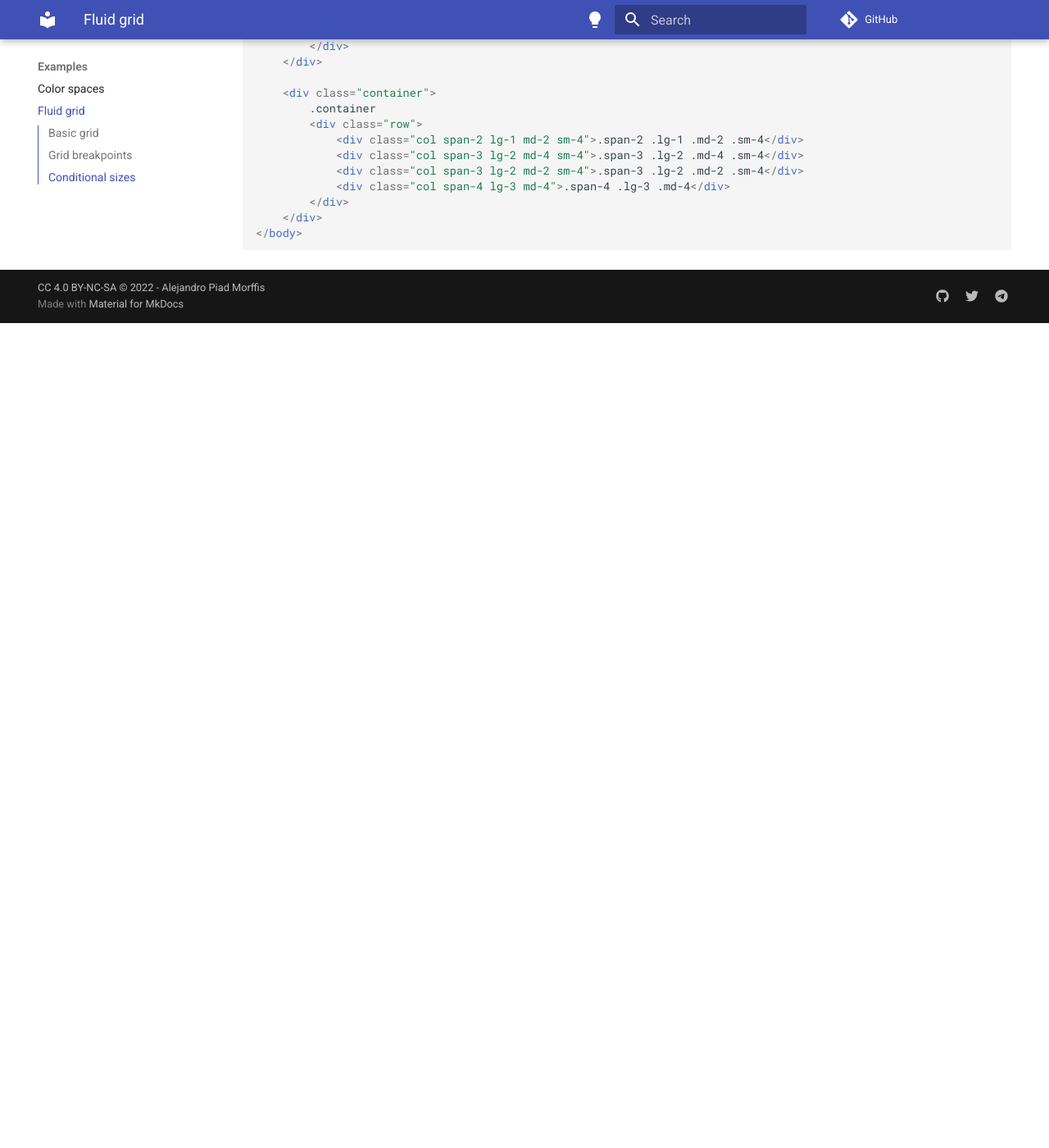
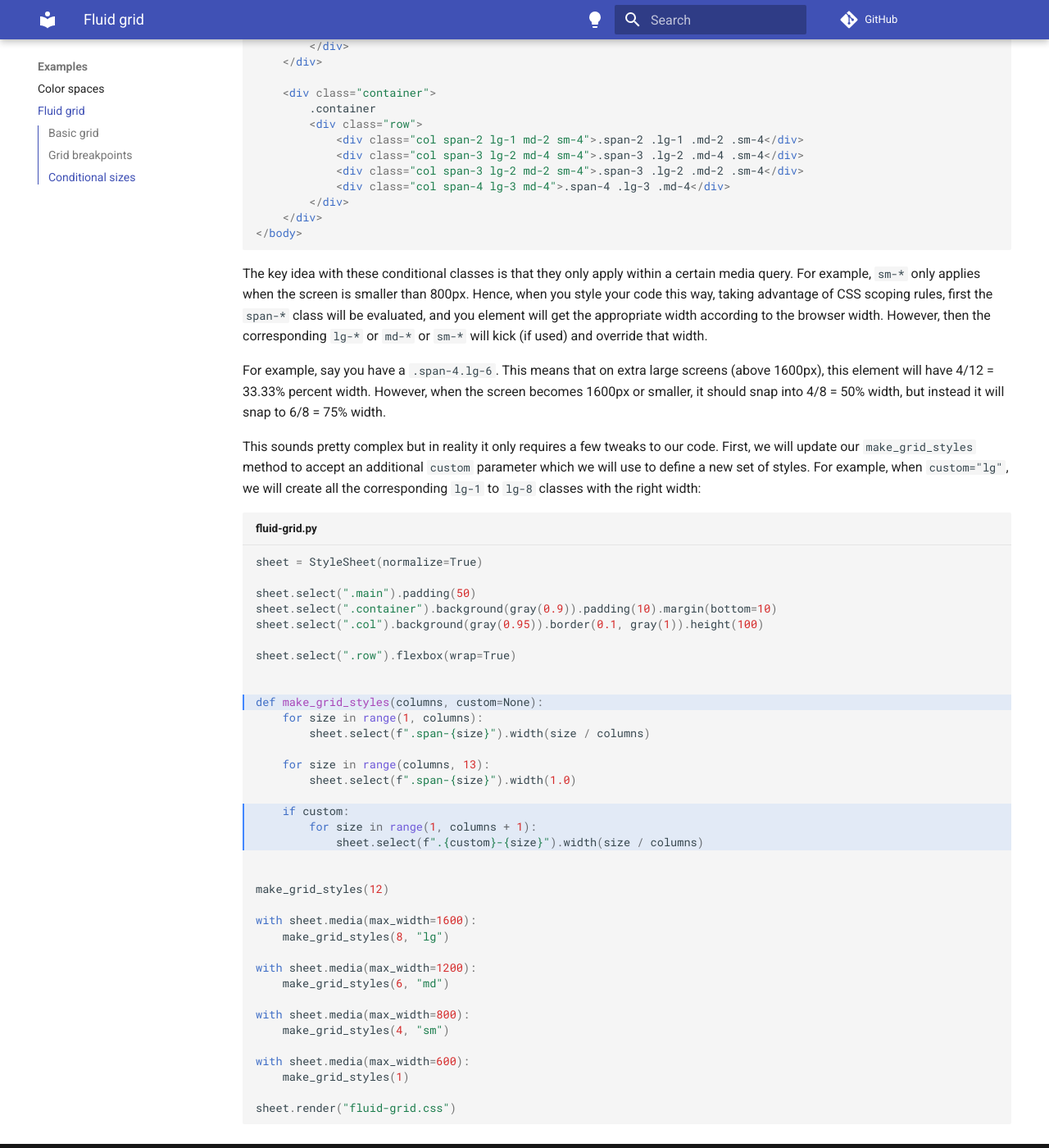
Before and after one commit to apiad/violetear, an MkDocs documentation site: the page built from docs/examples/fluid-grid.md, in a window 1280 px wide and 1400 px high, scrolled down 4865 px. Shown: the whole window at 82% size. Built offline with MkDocs 1.6.1 and Material for MkDocs 9.7.7, drawn with Linux system fonts in a browser that asks for light colours; comment, search, counter and statistics services are not loaded; before the commit the page ends 5259 px from its top, so only the background shows below that.

Commit message:
Update CSS

````diff
--- a/docs/examples/fluid-grid-1.css
+++ b/docs/examples/fluid-grid-1.css
@@ -1,6 +1,6 @@
 /* Made with violetear */
 /* Generating all 16 styles */
-/* Autogenerated on 2022-08-21 21:15:36.832491 */
+/* Autogenerated on 2022-08-22 00:53:24.300252 */
 
 /*! modern-normalize v1.1.0 | MIT License | https://github.com/sindresorhus/modern-normalize */
 
--- a/docs/examples/fluid-grid-2.css
+++ b/docs/examples/fluid-grid-2.css
@@ -1,6 +1,6 @@
 /* Made with violetear */
 /* Generating all 16 styles */
-/* Autogenerated on 2022-08-21 21:15:36.833892 */
+/* Autogenerated on 2022-08-22 00:53:24.308091 */
 
 /*! modern-normalize v1.1.0 | MIT License | https://github.com/sindresorhus/modern-normalize */
 
--- a/docs/examples/fluid-grid-3.css
+++ b/docs/examples/fluid-grid-3.css
@@ -1,6 +1,6 @@
 /* Made with violetear */
 /* Generating all 34 styles */
-/* Autogenerated on 2022-08-21 21:15:36.835996 */
+/* Autogenerated on 2022-08-22 00:53:24.322105 */
 
 /*! modern-normalize v1.1.0 | MIT License | https://github.com/sindresorhus/modern-normalize */
 
--- a/docs/examples/fluid-grid.css
+++ b/docs/examples/fluid-grid.css
@@ -1,6 +1,6 @@
 /* Made with violetear */
 /* Generating all 35 styles */
-/* Autogenerated on 2022-08-21 21:15:36.839632 */
+/* Autogenerated on 2022-08-22 00:53:24.333113 */
 
 /*! modern-normalize v1.1.0 | MIT License | https://github.com/sindresorhus/modern-normalize */
 
--- a/docs/examples/fluid-grid.md
+++ b/docs/examples/fluid-grid.md
@@ -223,3 +223,53 @@ Extending this idea into all grid breakpoints, what we want now is to have `sm-1
     </div>
 </body>
 ```
+
+The key idea with these conditional classes is that they only apply within a certain media query.
+For example, `sm-*` only applies when the screen is smaller than 800px.
+Hence, when you style your code this way, taking advantage of CSS scoping rules, first the `span-*` class will be evaluated, and you element will get the appropriate width according to the browser width. However, then the corresponding `lg-*` or `md-*` or `sm-*` will kick (if used) and override that width.
+
+For example, say you have a `.span-4.lg-6`. This means that on extra large screens (above 1600px), this element will have 4/12 = 33.33% percent width.
+However, when the screen becomes 1600px or smaller, it should snap into 4/8 = 50% width, but instead it will snap to 6/8 = 75% width.
+
+This sounds pretty complex but in reality it only requires a few tweaks to our code.
+First, we will update our `make_grid_styles` method to accept an additional `custom` parameter which we will use to define a new set of styles.
+For example, when `custom="lg"`, we will create all the corresponding `lg-1` to `lg-8` classes with the right width:
+
+```python title="fluid-grid.py" hl_lines="10 17 18 19"
+sheet = StyleSheet(normalize=True)
+
+sheet.select(".main").padding(50)
+sheet.select(".container").background(gray(0.9)).padding(10).margin(bottom=10)
+sheet.select(".col").background(gray(0.95)).border(0.1, gray(1)).height(100)
+
+sheet.select(".row").flexbox(wrap=True)
+
+
+def make_grid_styles(columns, custom=None):
+    for size in range(1, columns):
+        sheet.select(f".span-{size}").width(size / columns)
+
+    for size in range(columns, 13):
+        sheet.select(f".span-{size}").width(1.0)
+
+    if custom:
+        for size in range(1, columns + 1):
+            sheet.select(f".{custom}-{size}").width(size / columns)
+
+
+make_grid_styles(12)
+
+with sheet.media(max_width=1600):
+    make_grid_styles(8, "lg")
+
+with sheet.media(max_width=1200):
+    make_grid_styles(6, "md")
+
+with sheet.media(max_width=800):
+    make_grid_styles(4, "sm")
+
+with sheet.media(max_width=600):
+    make_grid_styles(1)
+
+sheet.render("fluid-grid.css")
+```
````
Also changed, not shown: Readme.md (+2 -1 lines).
